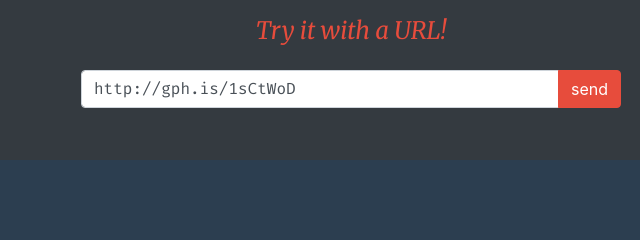
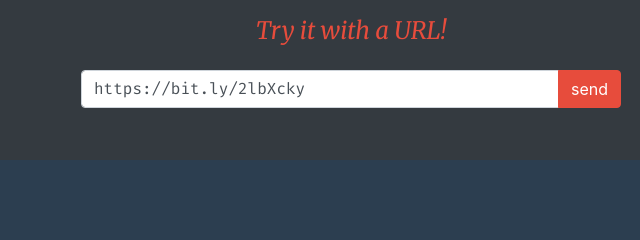
Before and after one commit to klerk-io/klerk.io, a website: page src/index.html in a window 1280 px wide. Shown: the part 891-1131 px from the top of the page, 289-929 px from the left. Drawn offline with nearby package versions, Linux system fonts and the light colour scheme; files that its build step writes are made by us from their sources.

```diff
--- a/src/index.html
+++ b/src/index.html
@@ -95,7 +95,7 @@
           <div class="col-md-6">
             <form action="#" id="storeUrl">
               <div class="input-group">
-                <input type="text" class="form-control" id="url" name="url" placeholder="Paste a URL" value="http://gph.is/1sCtWoD" required>
+                <input type="text" class="form-control" id="url" name="url" placeholder="Paste a URL" value="https://bit.ly/2lbXcky" required>
                 <div class="input-group-append">
                   <button type="submit" class="btn btn-primary">send</button>
                 </div>
```
Also changed, not shown: src/img/celebrate.jpeg (added).
